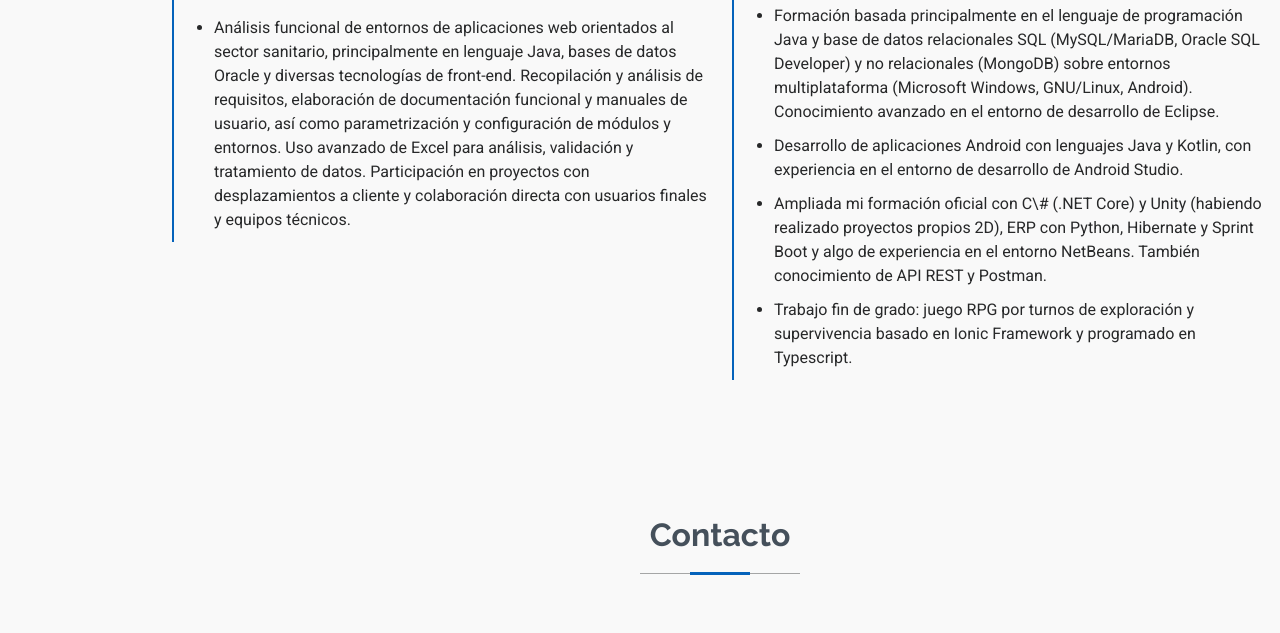
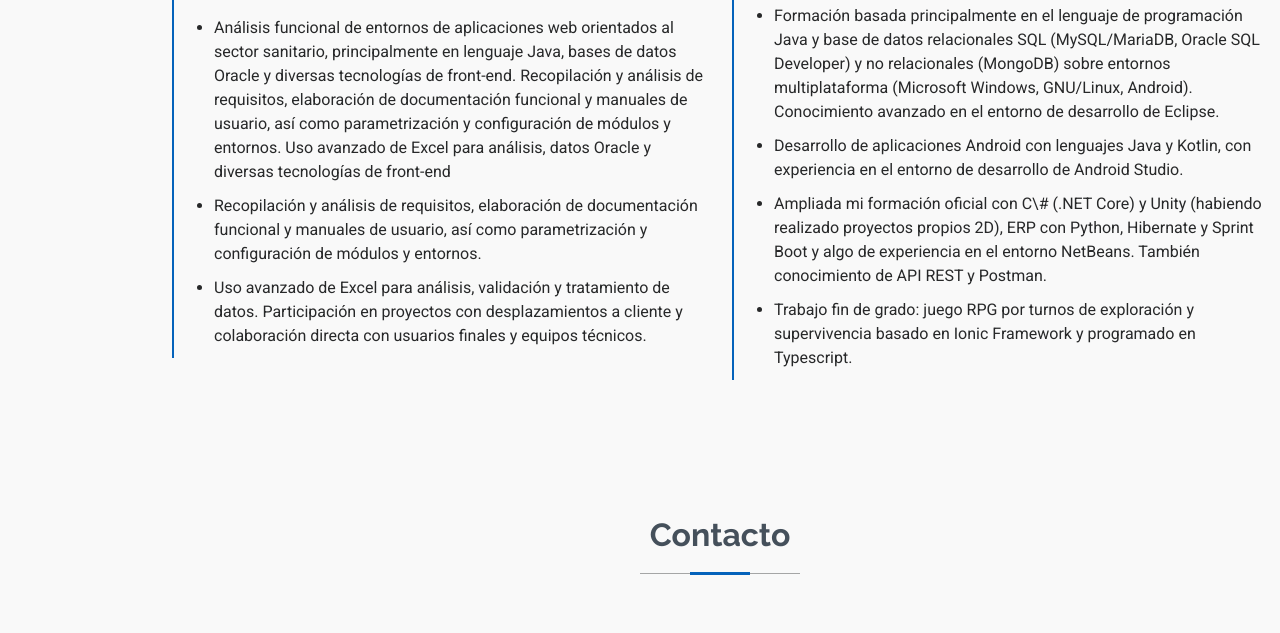
Before and after one commit to DSalado97/PortfolioWeb, a plain HTML site: page index.html in a window 1280 px wide. Shown: the part 3786-4419 px from the top of the page. Drawn offline with Linux system fonts and the light colour scheme.

Commit message:
index.html actualizado

```diff
--- a/index.html
+++ b/index.html
@@ -548,6 +548,13 @@
                   análisis de requisitos, elaboración de documentación funcional y
                   manuales de usuario, así como parametrización y configuración
                   de módulos y entornos. Uso avanzado de Excel para análisis,
+                  datos Oracle y diversas tecnologías de front-end
+                  </li>
+                  <li>Recopilación y
+                  análisis de requisitos, elaboración de documentación funcional y
+                  manuales de usuario, así como parametrización y configuración
+                  de módulos y entornos.</li>
+                  <li>Uso avanzado de Excel para análisis,
                   validación y tratamiento de datos. Participación en proyectos
                   con desplazamientos a cliente y colaboración directa con
                   usuarios finales y equipos técnicos.</li>
```
